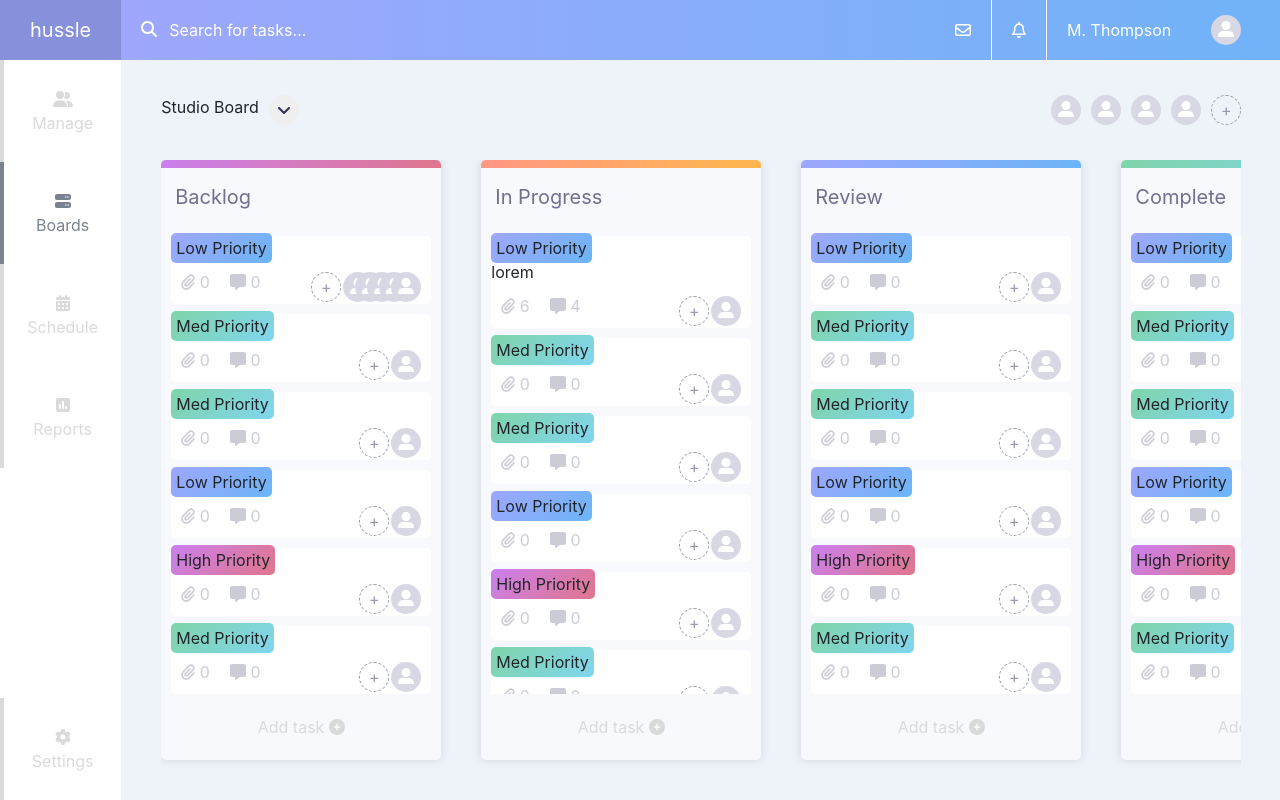
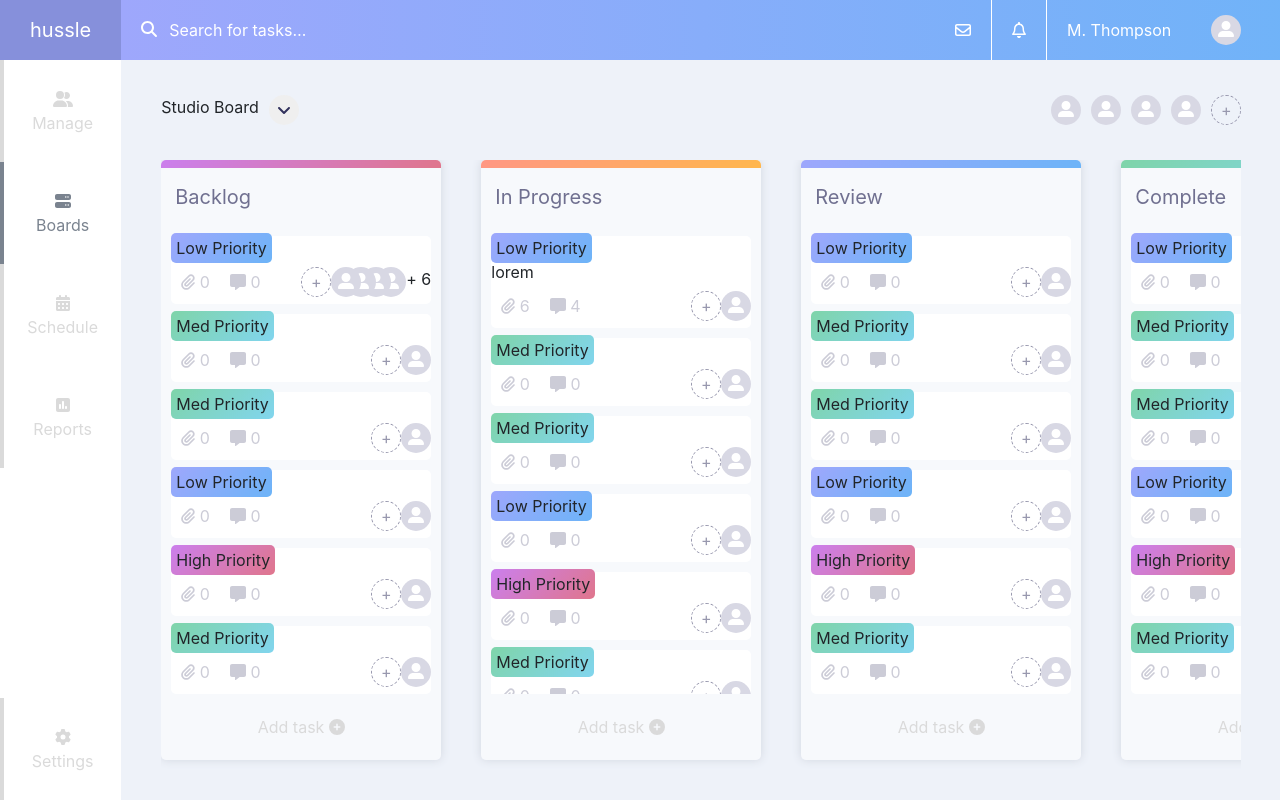
Before and after one commit to skorovDev/test_admin_page_vue2, a Vue app: page / in a window 1280 px wide. Built offline with nearby package versions, Linux system fonts and the light colour scheme.

Commit message:
fix card users

```diff
--- a/src/components/Card.vue
+++ b/src/components/Card.vue
@@ -19,19 +19,28 @@
           {{ countOfFiles }}
         </div>
       </div>
-      <div class="card-footer-users">
-        <div class="d-flex">
-          <div class="plus">+</div>
-          <div class="user" v-for="(user, index) in users" :key="index">
+      <div class="card-footer-users d-flex">
+        <div class="plus">+</div>
+
+        <div class="users d-flex">
+          <div
+            class="user"
+            v-for="(user, index) in shortUserList"
+            :key="index"
+            :style="userZIndex(index)"
+          >
             <font-awesome-icon icon="user-large" />
           </div>
         </div>
+        <div v-if="countOverShortUserList">+ {{ countOverShortUserList }}</div>
       </div>
     </div>
   </div>
 </template>
 
 <script>
+const baseMarginRight = 15;
+
 export default {
   name: "Card",
   props: {
@@ -51,6 +60,26 @@ export default {
     priorityClass() {
       return this.priorityLabel.replace(" ", "-").toLowerCase();
     },
+    shortUserList() {
+      return this.users.slice(0, 4);
+    },
+    countOverShortUserList() {
+      const count = this.users.length - 4;
+      return count > 0 ? count : false;
+    },
+  },
+  methods: {
+    userZIndex(index) {
+      const marginRight =
+        this.users.length <= 4
+          ? `-${baseMarginRight}px`
+          : `-${baseMarginRight + ((this.shortUserList.length - 4) / 2) * 3}px`;
+
+      return {
+        zIndex: this.users.length - index,
+        marginRight,
+      };
+    },
   },
 };
 </script>
@@ -68,9 +97,11 @@ export default {
     }
   }
 
+  .users {
+  }
+
   .user {
-    margin-left: -28px;
-    margin-top: 10px;
+    //margin-top: 10px;
     color: #ffffff;
     text-align: center;
     padding-top: 2px;
@@ -82,11 +113,15 @@ export default {
     &:hover {
       cursor: pointer;
     }
+
+    &:last-child {
+      margin-right: 0 !important;
+    }
   }
 
   .plus {
-    margin-top: 10px;
-    margin-right: 30px;
+    //margin-top: 10px;
+    //margin-right: 30px;
     color: #9898ae;
     display: flex;
     line-height: 16px;
--- a/src/data/boards.json
+++ b/src/data/boards.json
@@ -6,6 +6,11 @@
       {
         "text": "",
         "users": [
+          {},
+          {},
+          {},
+          {},
+          {},
           {},
           {},
           {},
```
